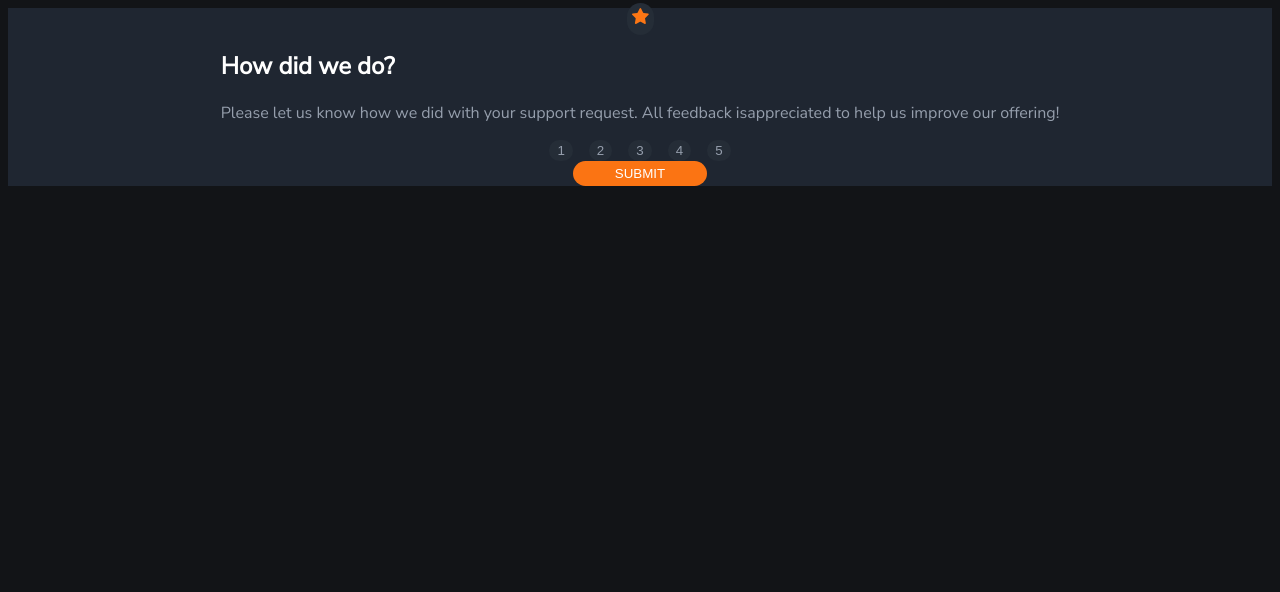
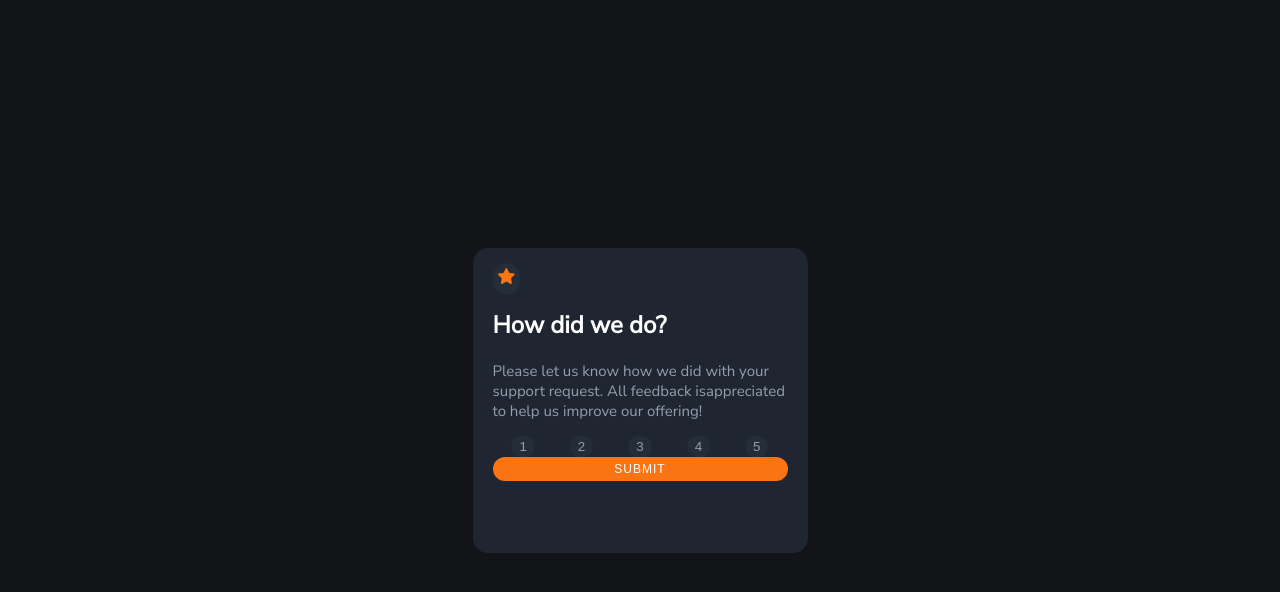
Before and after one commit to Yarden-Tal/Frontend-Mentor-Rating-Component, a Nuxt app: page / in a window 1280 px wide. Shown: the top 592 px of the page. Built offline with nearby package versions, Linux system fonts and the light colour scheme.

Commit message:
Styles continued

```diff
--- a/app.vue
+++ b/app.vue
@@ -61,6 +61,15 @@ $desktop: 1440px;
   border-color: transparent;
 }
 
+@mixin card-style {
+  display: flex;
+  flex-direction: column;
+  align-items: center;
+  background-color: $card-bg;
+  padding: 20px;
+  border-radius: 15px;
+}
+
 html {
   overflow: hidden;
   box-sizing: border-box;
@@ -73,16 +82,31 @@ body {
   background-color: $bg;
   font-family: $body-font-family;
   font-weight: $body-font-weight-regular;
+  margin: 0;
+  width: 100vw;
+  height: 100vh;
+  display: flex;
+}
+
+p {
+  font-size: $body-font-size;
+}
+
+#__nuxt {
+  margin: auto auto;
 }
 
 .main-container {
+  display: flex;
+  justify-content: space-between;
+  width: 335px;
   &__inner {
+    min-height: 305px;
+    height: 100%;
+    @include card-style;
   }
 }
 .survey-view {
-  display: flex;
-  flex-direction: column;
-  align-items: center;
   background-color: $card-bg;
   .star-icon-section {
     & .star-container {
@@ -117,13 +141,42 @@ body {
   & form {
     width: 100%;
     .submit-btn {
+      @include btn-radius;
+      letter-spacing: 1px;
+      width: 100%;
       background-color: $orange;
       color: $title-color;
       padding: 3px 40px;
-      @include btn-radius;
+      font-size: 12px;
       cursor: pointer;
       &:hover {
+        background-color: $title-color;
+        color: $orange;
       }
+    }
+  }
+}
+
+.thanks-view {
+  /* @include card-style; */
+
+  text-align: center;
+  & .img-section {
+
+  }
+  & .choice-section {
+    & > span {
+      background-color: $star-bg;
+      @include btn-radius;
+      color: $orange;
+    }
+  }
+  & .txt-section {
+    & > h2 {
+      color: $title-color;
+    }
+    & > p {
+      color: $txt-color;
     }
   }
 }
--- a/components/ThanksView.vue
+++ b/components/ThanksView.vue
@@ -6,7 +6,9 @@
       </div>
     </section>
     <section class="choice-section">
-      {{ selectionTxt }}
+      <span>
+        {{ selectionTxt }}
+      </span>
     </section>
     <section class="txt-section">
       <h2>{{ thanksTitle }}</h2>
```
